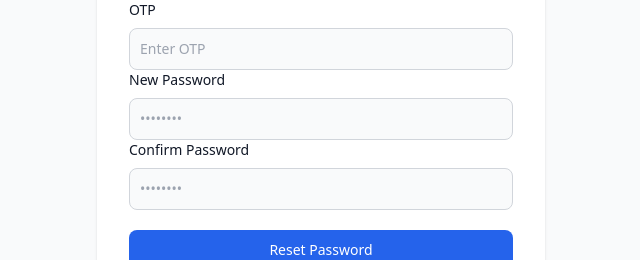
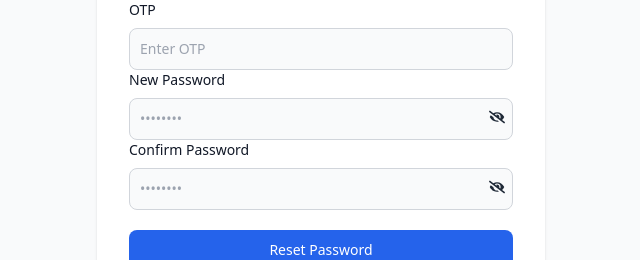
Before and after one commit to MuchokiDavid/Msaadafund-Frontend, a React (Create React App) app: page /user/reset in a window 1280 px wide. Both pictures are taken after a click on the button "Next". Shown: the part 319-579 px from the top of the page, without its empty margins (319-959 px from the left). Built offline with nearby package versions, Linux system fonts and the light colour scheme.

Commit message:
implemented eye for password

```diff
--- a/src/components/user-auth/Reset.jsx
+++ b/src/components/user-auth/Reset.jsx
@@ -2,6 +2,8 @@ import React, { useState } from 'react';
 import axios from 'axios';
 import logo from '../../assets/msaadaBlacklogo.png';
 import toast, { Toaster } from 'react-hot-toast'
+import { FaEyeSlash } from "react-icons/fa";
+import { FaEye } from "react-icons/fa";
 
 function Reset() {
 const [email, setEmail] = useState('');
@@ -10,6 +12,8 @@ function Reset() {
 const [confirmPassword, setConfirmPassword] = useState('');
 const [message, setMessage] = useState('');
 const [step, setStep] = useState(1);
+const [showPassword,setShowPassword]=useState(false)
+const [password,setPasswordConfirm ] = useState(false)
 
 const passwordPattern = /^[A-Za-z0-9]{8,}$/;
 
@@ -26,6 +30,11 @@ function Reset() {
 
 const handleResetPassword = async () => {
   try {
+    // if the otp input field is empty, show an error message
+    if (!otp) {
+      setMessage('Please enter OTP ');
+      return;
+    }
     if (newPassword !== confirmPassword) {
       setMessage('Passwords do not match');
       return;
@@ -62,6 +71,17 @@ function Reset() {
   setStep(step + 1);
 };
 
+  // for set password field
+const togglePassword = (e)=>{
+  e.preventDefault()
+  setShowPassword(!showPassword)
+}
+// for confirm input field
+const togglePasswordVisibility=(e)=>{
+  e.preventDefault()
+  setPasswordConfirm(!password)
+}
+
   return (
     <div>
       <section className="bg-gray-50 dark:bg-gray-900">
@@ -91,12 +111,36 @@ function Reset() {
                 </div>
               ) : (
                 <div>
+                  <div>
                   <label htmlFor="otp" className="block mb-2 text-sm font-medium text-gray-900 dark:text-white">OTP</label>
                   <input type="text" name="otp" id="otp" value={otp} onChange={(e) => setOtp(e.target.value)} className="bg-gray-50 border border-gray-300 text-gray-900 sm:text-sm rounded-lg focus:ring-primary-600 focus:border-primary-600 block w-full p-2.5 dark:bg-gray-700 dark:border-gray-600 dark:placeholder-gray-400 dark:text-white dark:focus:ring-blue-500 dark:focus:border-blue-500" placeholder="Enter OTP" />
+                  </div>
+
+                  <div className='relative'>
                   <label htmlFor="new-password" className="block mb-2 text-sm font-medium text-gray-900 dark:text-white">New Password</label>
-                  <input type="password" name="new-password" id="new-password" value={newPassword} onChange={(e) => setNewPassword(e.target.value)} pattern={passwordPattern} className="bg-gray-50 border border-gray-300 text-gray-900 sm:text-sm rounded-lg focus:ring-primary-600 focus:border-primary-600 block w-full p-2.5 dark:bg-gray-700 dark:border-gray-600 dark:placeholder-gray-400 dark:text-white dark:focus:ring-blue-500 dark:focus:border-blue-500" placeholder="••••••••" required="" />
+                  <input type={showPassword ? "text" : "password" }
+                    name="new-password" id="new-password"
+                    value={newPassword}
+                    onChange={(e) => setNewPassword(e.target.value)}
+                    pattern={passwordPattern}
+                    className="bg-gray-50 border border-gray-300 text-gray-900 sm:text-sm rounded-lg focus:ring-primary-600 focus:border-primary-600 block w-full p-2.5 dark:bg-gray-700 dark:border-gray-600 dark:placeholder-gray-400 dark:text-white dark:focus:ring-blue-500 dark:focus:border-blue-500"
+                    placeholder="••••••••"
+                    required/>
+                    <button title='show password' onClick={togglePassword} className="absolute inset-y-0 right-2 flex items-center mt-6 ">{showPassword ? <FaEye/> : <FaEyeSlash/>}</button>
+                  </div>
+
+                  <div className='relative'>
                   <label htmlFor="confirm-password" className="block mb-2 text-sm font-medium text-gray-900 dark:text-white">Confirm Password</label>
-                  <input type="password" name="confirm-password" id="confirm-password" value={confirmPassword} onChange={(e) => setConfirmPassword(e.target.value)} className="bg-gray-50 border border-gray-300 text-gray-900 sm:text-sm rounded-lg focus:ring-primary-600 focus:border-primary-600 block w-full p-2.5 dark:bg-gray-700 dark:border-gray-600 dark:placeholder-gray-400 dark:text-white dark:focus:ring-blue-500 dark:focus:border-blue-500" placeholder="••••••••" required="" />
+                  <input type={password ? "text" : "password" }
+                  name="confirm-password"
+                  id="confirm-password"
+                  value={confirmPassword}
+                  onChange={(e) => setConfirmPassword(e.target.value)}
+                  className="bg-gray-50 border border-gray-300 text-gray-900 sm:text-sm rounded-lg focus:ring-primary-600 focus:border-primary-600 block w-full p-2.5 dark:bg-gray-700 dark:border-gray-600 dark:placeholder-gray-400 dark:text-white dark:focus:ring-blue-500 dark:focus:border-blue-500"
+                  placeholder="••••••••"
+                  required/>
+                  <button title='show password' onClick={togglePasswordVisibility} className="absolute inset-y-0 right-2 flex items-center mt-6 ">{password ? <FaEye/> : <FaEyeSlash/>}</button>
+                </div>
                 </div>
               )}
               <button type="button" onClick={step === 1 ? handleSendOTP : handleResetPassword} className="w-full text-white bg-primary-600 hover:bg-primary-700 focus:ring-4 focus:outline-none focus:ring-primary-300 font-medium rounded-lg text-sm px-5 py-2.5 text-center dark:bg-primary-600 dark:hover:bg-primary-700 dark:focus:ring-primary-800">
```
Lines whose indentation alone changed are shown as unchanged.
